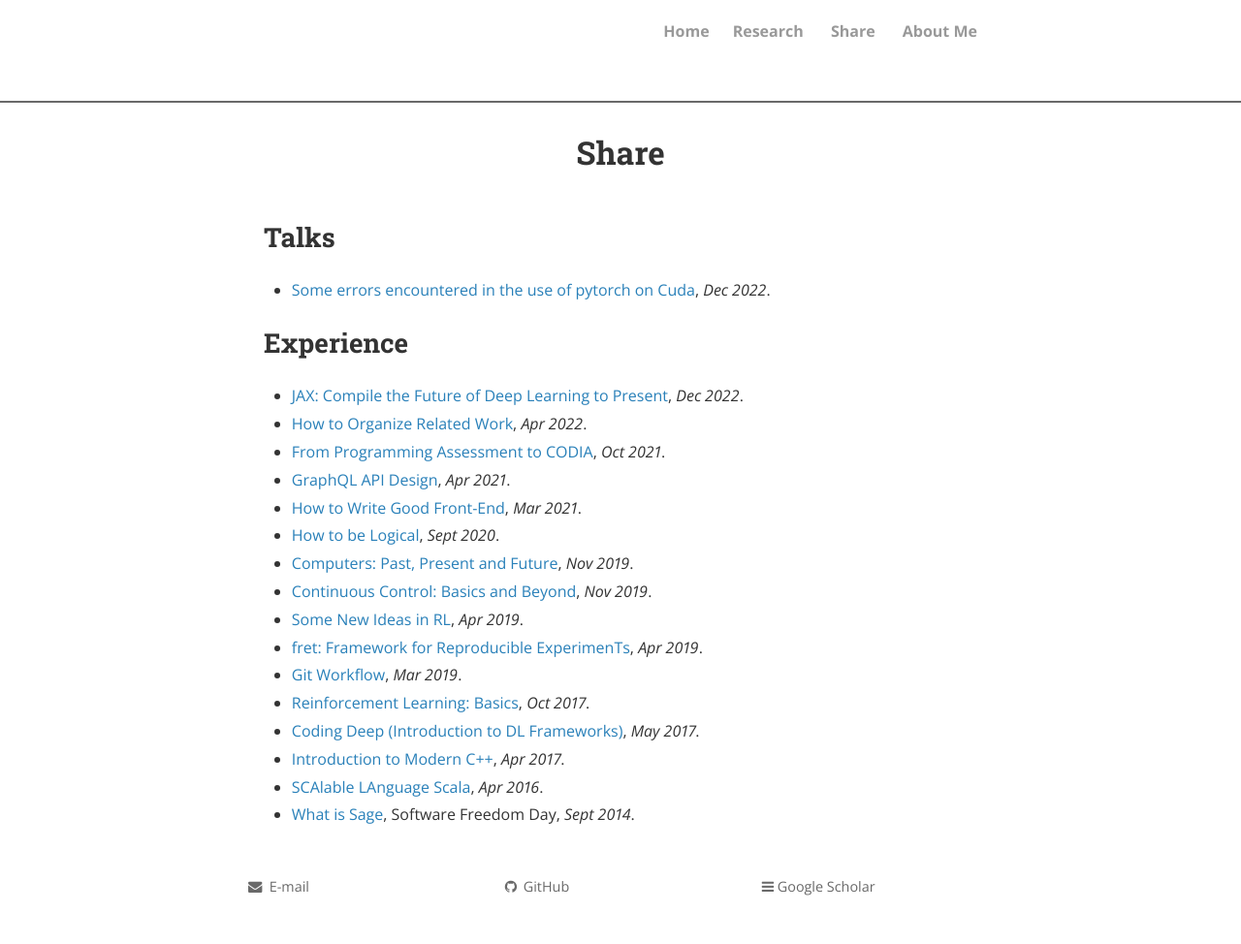
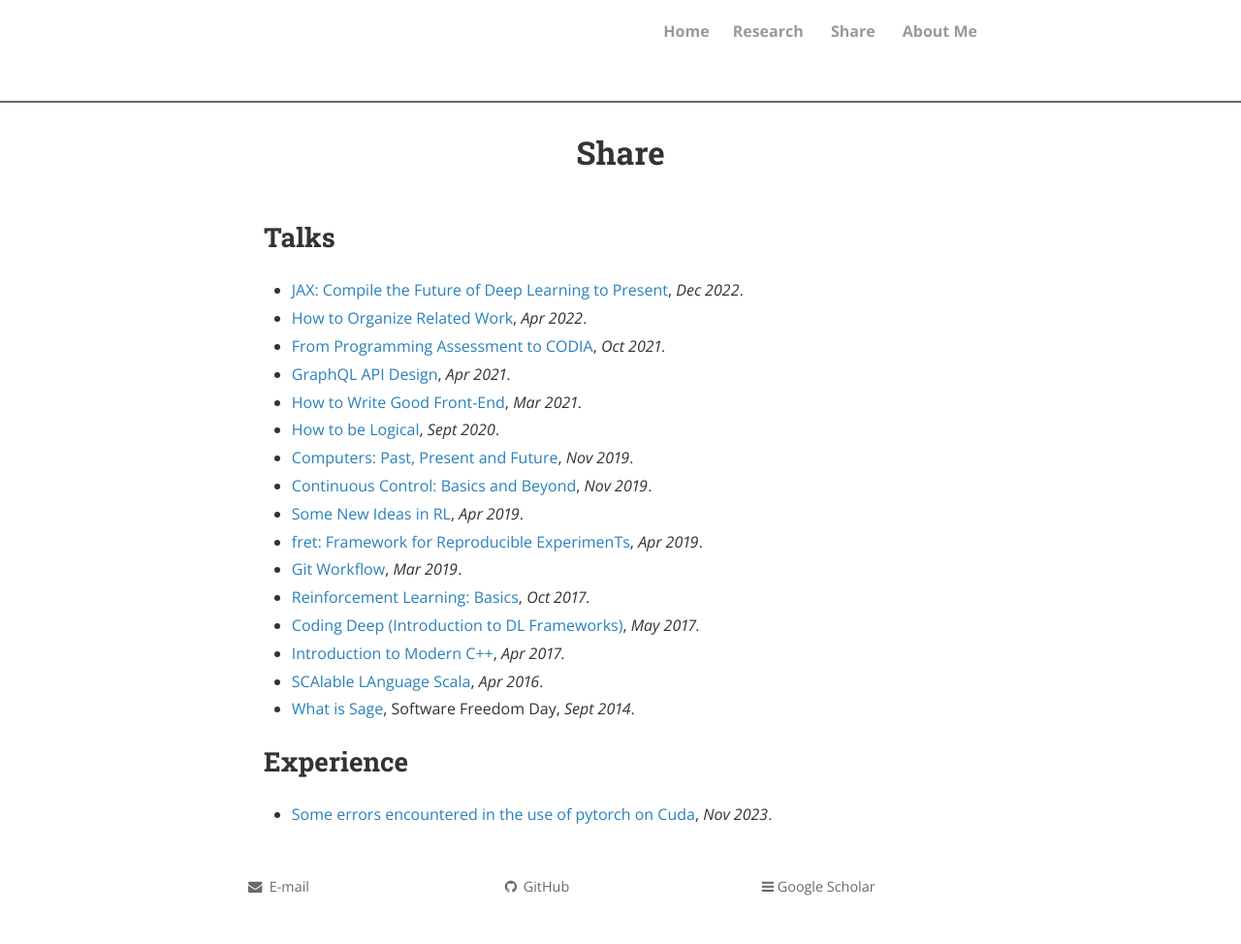
Before and after one commit to sosweetzhang/sosweetzhang.github.io, a Jekyll site: the page built from share.md, in a window 1280 px wide. Shown: the whole page at 97% size. Built offline with Jekyll 4.4.1, drawn with Linux system fonts in a browser that asks for light colours; nearby versions of some CDN libraries; comment, search, counter and statistics services are not loaded; a style sheet for code colours, icons or effects is not loaded; some of the changed lines change nothing that is shown.

Commit message:
Update share.md

```diff
--- a/share.md
+++ b/share.md
@@ -6,10 +6,6 @@
 
 
 ## Talks
-
-- [Some errors encountered in the use of pytorch on Cuda](/share/Experience/231106.md), _Dec 2022_.
-
-## Experience
 - [JAX: Compile the Future of Deep Learning to Present](/talks/2022-12-02-JAX.pdf), _Dec 2022_.
 - [How to Organize Related Work](/talks/2022-04-28-如何写相关工作.pdf), _Apr 2022_.
 - [From Programming Assessment to CODIA](/talks/2021-12-08-CODIA.pdf), _Oct 2021_.
@@ -26,3 +22,6 @@
 - [Introduction to Modern C++](/talks/2017-04-21-introduction-to-modern-cpp.pdf), _Apr 2017_.
 - [SCAlable LAnguage Scala](/talks/2016-04-00-scala-slides.pdf), _Apr 2016_.
 - [What is Sage](/talks/2014-09-20-sage.pdf), Software Freedom Day, _Sept 2014_.
+
+## Experience
+- [Some errors encountered in the use of pytorch on Cuda](/share/Experience/231106.md), _Nov 2023_.
```
